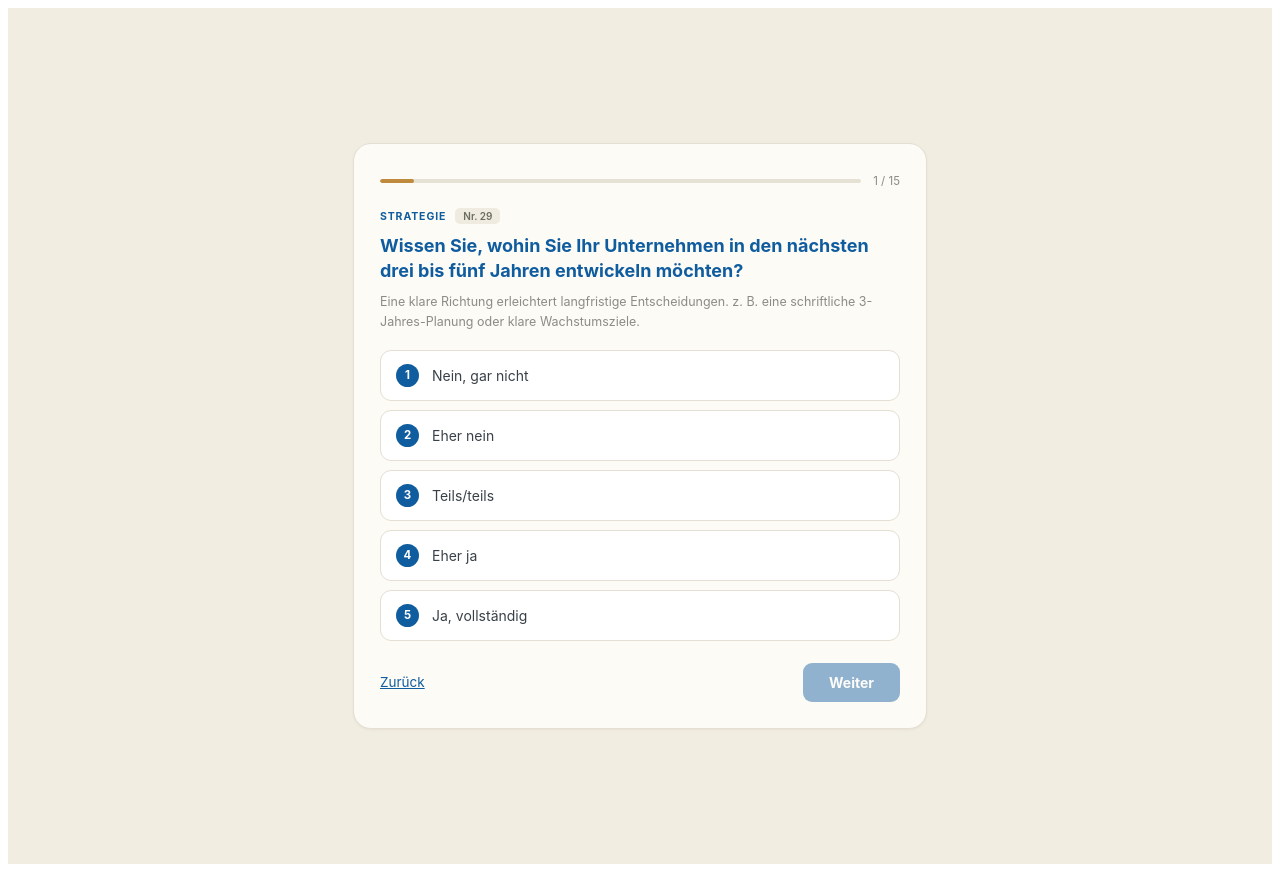
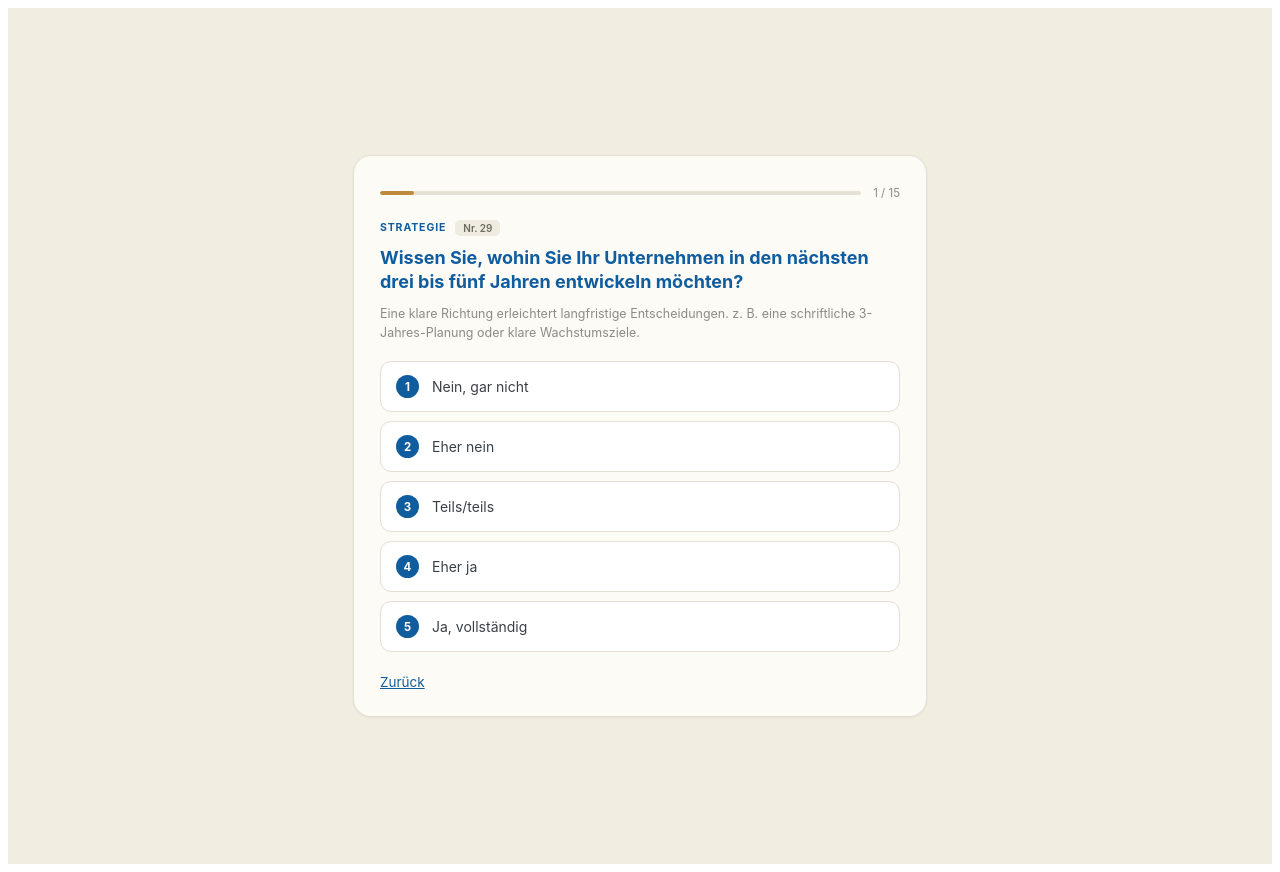
Before and after one commit to angelodurante-sys/Ultra-Light-2-, a React (Vite) app: page / in a window 1280 px wide. Both pictures are taken after a click on the button "Company Compass starten". Built offline with nearby package versions, Linux system fonts and the light colour scheme.

Commit message:
Add files via upload
11.08.2026 zeit 23:29

```diff
--- a/App.jsx
+++ b/App.jsx
@@ -6,7 +6,7 @@ import { RotateCcw, Pencil, Download, Check, Mail, TrendingUp, TrendingDown } fr
 
 /* ══════════════════════════════════════════════════════════════════════════
    COMPANY COMPASS — Adlatus / ba-confisa
-   Version 0.2 · Build 02 (11.08.2026)
+   Version 0.2 · Build 08 (11.08.2026)
 
    BUILD-NUMMER: Bei jeder Fassung, die Claude liefert, zählt BUILD um eins
    hoch. Sie erscheint unten im Fuss der App — so lässt sich jederzeit
@@ -45,7 +45,7 @@ const BRAND = {
 };
 
 // Bei jeder neuen Fassung hochzählen.
-const BUILD = "02";
+const BUILD = "08";
 const BUILD_DATE = "11.08.2026";
 
 const FOOTER = {
@@ -703,6 +703,25 @@ function Intro({ company, setCompany, onStart, resumeAvailable, resumeInfo, onRe
 
 function Quiz({ current, qi, total, selected, onSelect, onNext, onBack, editMode }) {
   const pct = Math.round(((qi + 1) / total) * 100);
+  const isLast = qi === total - 1;
+
+  // Auf der letzten Frage und beim gezielten Nachbearbeiten bleibt der Knopf
+  // stehen: dort ist der nächste Schritt kein blosser Frageweschsel.
+  const autoAdvance = !editMode && !isLast;
+  const timer = useRef(null);
+
+  // Ausstehenden Sprung verwerfen, wenn die Frage wechselt oder die
+  // Komponente verschwindet — sonst springt es nach einem Zurück-Klick weiter.
+  useEffect(() => () => clearTimeout(timer.current), [qi]);
+
+  function choose(v) {
+    onSelect(v);
+    if (!autoAdvance) return;
+    // Kurze Pause, damit die getroffene Wahl noch sichtbar aufleuchtet.
+    clearTimeout(timer.current);
+    timer.current = setTimeout(onNext, 320);
+  }
+
   return (
     <div style={styles.centerWrap}>
       <div style={{ ...styles.card, maxWidth: 520 }}>
@@ -727,7 +746,8 @@ function Quiz({ current, qi, total, selected, onSelect, onNext, onBack, editMode
           {SCALE.map((s) => {
             const active = selected === s.v;
             return (
-              <button key={s.v} onClick={() => onSelect(s.v)}
+              <button key={s.v}
+                onClick={(e) => { choose(s.v); e.currentTarget.blur(); }}
                 style={{ ...styles.scaleBtn, ...(active ? styles.scaleBtnActive : {}) }}>
                 <span style={{ ...styles.scaleNum, ...(active ? styles.scaleNumActive : {}) }}>{s.v}</span>
                 <span>{s.label}</span>
@@ -736,15 +756,17 @@ function Quiz({ current, qi, total, selected, onSelect, onNext, onBack, editMode
           })}
         </div>
 
-        <div style={styles.navRow}>
-          <button style={styles.linkBtn} onClick={onBack}>
+        <div style={{ ...styles.navRow, justifyContent: autoAdvance ? "flex-start" : "space-between" }}>
+          <button style={styles.linkBtn} onClick={() => { clearTimeout(timer.current); onBack(); }}>
             {editMode ? "Zurück zur Übersicht" : "Zurück"}
           </button>
-          <button
-            style={{ ...styles.primaryBtnInline, opacity: selected ? 1 : 0.45, cursor: selected ? "pointer" : "not-allowed" }}
-            onClick={() => selected && onNext()} disabled={!selected}>
-            Weiter
-          </button>
+          {!autoAdvance && (
+            <button
+              style={{ ...styles.primaryBtnInline, opacity: selected ? 1 : 0.45, cursor: selected ? "pointer" : "not-allowed" }}
+              onClick={() => selected && onNext()} disabled={!selected}>
+              {isLast && !editMode ? "Ergebnis anzeigen" : "Weiter"}
+            </button>
+          )}
         </div>
       </div>
     </div>
@@ -857,7 +879,7 @@ function Teaser({ onNext }) {
         </div>
 
         <div style={styles.goldRuleWide} />
-        <button style={styles.primaryBtn} onClick={onNext}>Meine Auswertung senden</button>
+        <button style={styles.primaryBtn} onClick={onNext}>Meine Auswertung erhalten</button>
         <div style={styles.metaLine}>Nur E-Mail erforderlich</div>
       </div>
     </div>
@@ -908,7 +930,7 @@ function EmailGate({ email, setEmail, payload, onSent }) {
 
         <button style={{ ...styles.primaryBtn, opacity: state === "sending" ? 0.6 : 1 }}
           onClick={submit} disabled={state === "sending"}>
-          {state === "sending" ? "Wird gesendet …" : "Meine Auswertung erhalten"}
+          {state === "sending" ? "Wird gesendet …" : "Meine Auswertung senden"}
         </button>
 
         {state === "error" && (
@@ -1032,12 +1054,12 @@ function Report({ displayName, date, catScores, overallAvg, overallPct, overallT
             {summaryLines.map((l, i) => <p key={i} style={styles.summaryLine}>{l}</p>)}
           </div>
 
-          <p style={{ ...styles.reportLead, marginTop: 14 }}>{SUMMARY_OUTRO}</p>
-
-          <p style={styles.reportLeadStrong}>
+          <p style={{ ...styles.reportLeadStrong, marginTop: 14 }}>
             Für eine vertiefte Einordnung Ihrer Ergebnisse steht Ihnen ein erfahrener
             Adlatus-Berater zur Verfügung.
           </p>
+
+          <p style={styles.reportLead}>{SUMMARY_OUTRO}</p>
         </div>
         <Foot n={1} withAddress />
       </section>
@@ -1094,9 +1116,9 @@ function Report({ displayName, date, catScores, overallAvg, overallPct, overallT
           <div style={styles.leselogik}>
             <div style={styles.leselogikTitle}>Leselogik</div>
             <p style={styles.leselogikText}>
-              Rot markiert Bereiche mit deutlichem Handlungsbedarf, Gold und Orange zeigen
-              Bereiche, bei denen eine vertiefte Betrachtung besonders lohnend sein kann, Grün
-              markiert Bereiche mit einer bereits guten Grundlage.
+              Rot markiert Bereiche mit deutlichem Handlungsbedarf, Orange und Gelb zeigen
+              Bereiche, bei denen eine vertiefte Betrachtung besonders lohnend sein kann,
+              Hellgrün und Dunkelgrün markieren Bereiche mit einer bereits guten Grundlage.
             </p>
           </div>
         </div>
@@ -1108,10 +1130,6 @@ function Report({ displayName, date, catScores, overallAvg, overallPct, overallT
         <div style={styles.sheetBody}>
           <h2 style={styles.sheetTitle}>Stärken & Handlungsfelder</h2>
           <p style={styles.sheetIntro}>
-            Die wichtigsten Ergebnisse werden bewusst priorisiert, damit Sie rasch erkennen,<br />
-            wo Sie ansetzen können.
-          </p>
-          <p style={styles.sheetNote}>
             Stärken zeigen die zwei am besten bewerteten Bereiche, Handlungsfelder die zwei mit dem
             grössten Potenzial — unabhängig von der absoluten Bewertungsstufe. Bei einer Bewertung
             von Professionell oder Exzellent werden keine Massnahmen empfohlen.
@@ -1145,16 +1163,20 @@ function Report({ displayName, date, catScores, overallAvg, overallPct, overallT
         <div style={styles.sheetBody}>
           <h2 style={styles.sheetTitle}>Von der Standortbestimmung zur Umsetzung</h2>
           <p style={styles.sheetIntro}>
-            Der Company Compass gibt Ihnen eine erste Standortbestimmung. Welche Massnahmen für Ihr
-            Unternehmen die grösste Wirkung erzielen, hängt von Ihrer individuellen Situation und
-            Ihren Prioritäten ab – im persönlichen Gespräch mit einem erfahrenen Adlatus-Berater
-            lassen sich diese gezielt einordnen.
+            Die Standortbestimmung zeigt, wo Sie stehen. Die schwierigere Frage ist, wo Sie zuerst
+            anpacken sollen.
           </p>
-          <p style={styles.sheetHighlight}>Die Interpretation Ihrer Ergebnisse ist im Erstgespräch kostenlos.</p>
+          <p style={styles.sheetIntro}>
+            Im Gespräch gehen Sie Ihre Ergebnisse durch, unterscheiden zwischen dringend und wichtig
+            und fixieren zwei bis drei Schritte, die in Ihrer Situation wirklich etwas bewegen.
+            Unsere Beraterinnen und Berater bringen langjährige Führungserfahrung aus der
+            Wirtschaft mit – sie kennen diese Situationen aus der Praxis.
+          </p>
+          <p style={styles.sheetHighlight}>Das Erstgespräch ist kostenlos und unverbindlich.</p>
 
           <div style={styles.contactBox}>
             <Wordmark compact />
-            <div style={styles.contactLabel}>IHR KONTAKT</div>
+            <div style={styles.contactLabel}>Ihr Kontakt</div>
             <div style={styles.contactRole}>{CONTACT.role}</div>
             <div style={styles.contactName}>{CONTACT.name}</div>
             <div style={styles.contactLine}>{CONTACT.city}</div>
@@ -1568,8 +1590,8 @@ const styles = {
   summaryLine: { fontSize: "calc(13 * var(--rs))", lineHeight: 1.62, color: INK, margin: "0 0 6px" },
 
   sheetTitle: { color: BLUE, fontSize: "calc(23 * var(--rs))", fontWeight: 700, margin: "0 0 9px", textAlign: "center" },
-  sheetIntro: { fontSize: "calc(13 * var(--rs))", lineHeight: 1.6, color: "#5C6169", margin: "0 auto 6px", textAlign: "center", maxWidth: "125mm" },
-  sheetNote: { fontSize: "calc(12 * var(--rs))", lineHeight: 1.6, color: MUTED, margin: "0 auto 16px", textAlign: "center", maxWidth: "140mm" },
+  sheetIntro: { fontSize: "calc(13 * var(--rs))", lineHeight: 1.6, color: "#5C6169", margin: "0 auto 8px", textAlign: "center", maxWidth: "132mm" },
+  sheetNote: { fontSize: "calc(13 * var(--rs))", lineHeight: 1.6, color: MUTED, margin: "0 auto 16px", textAlign: "center", maxWidth: "140mm" },
   sheetHighlight: { fontSize: "calc(14 * var(--rs))", fontWeight: 700, color: INK, margin: "14px 0 0", textAlign: "center" },
 
   radarWrap: { display: "flex", justifyContent: "center", margin: "6px 0 4px" },
@@ -1604,10 +1626,10 @@ const styles = {
   actionRow: { display: "flex", alignItems: "flex-start", gap: 6, fontSize: "calc(11.5 * var(--rs))", lineHeight: 1.5, color: "#5C6169", marginBottom: 3 },
 
   contactBox: { marginTop: 26, border: `1px solid ${LINE}`, borderRadius: 12, padding: "20px 22px", background: "#FBF9F3", textAlign: "center" },
-  contactLabel: { fontSize: "calc(22 * var(--rs))", fontWeight: 700, letterSpacing: "2px", color: BLUE, marginTop: 16 },
-  contactRole: { fontSize: "calc(12 * var(--rs))", color: MUTED, marginTop: 9 },
-  contactName: { fontSize: "calc(17 * var(--rs))", fontWeight: 700, color: INK, marginTop: 2 },
-  contactLine: { fontSize: "calc(12.5 * var(--rs))", color: "#5C6169", marginTop: 3 },
+  contactLabel: { fontSize: "calc(13 * var(--rs))", fontWeight: 700, letterSpacing: "1.4px", color: BLUE, marginTop: 16 },
+  contactRole: { fontSize: "calc(13 * var(--rs))", color: MUTED, marginTop: 9 },
+  contactName: { fontSize: "calc(18 * var(--rs))", fontWeight: 700, color: INK, marginTop: 2 },
+  contactLine: { fontSize: "calc(13.5 * var(--rs))", color: "#5C6169", marginTop: 3 },
 
   critBox: { border: "1px solid", borderRadius: 12, padding: "20px 22px" },
   critBoxTitle: { color: BLUE, fontSize: "calc(20 * var(--rs))", fontWeight: 700, margin: "0 0 9px", textAlign: "center" },
@@ -1637,6 +1659,7 @@ const globalCss = `
   button:focus-visible, input:focus-visible, textarea:focus-visible, a:focus-visible {
     outline: 2px solid ${BLUE}; outline-offset: 2px;
   }
+  button:focus:not(:focus-visible) { outline: none; }
   input::placeholder, textarea::placeholder { color: #B4B0A4; }
 
   @media (max-width: 900px) {
@@ -1657,13 +1680,21 @@ const globalCss = `
   @media print {
     html, body { background: #FFFFFF !important; margin: 0; padding: 0; }
     :root, .a4 { --rs: 1px !important; }
+
+    /* Hintergrundfarben auch dann drucken, wenn der Nutzer die Option
+       "Hintergrundgrafiken" im Druckdialog nicht selbst aktiviert. */
+    .a4, .a4 * {
+      -webkit-print-color-adjust: exact !important;
+      print-color-adjust: exact !important;
+      color-adjust: exact !important;
+    }
     .no-print { display: none !important; }
     .dev-only { display: none !important; }
 
     .a4 {
       width: 210mm !important;
-      height: 297mm !important;
-      min-height: 297mm !important;
+      height: 296mm !important;
+      min-height: 296mm !important;
       box-shadow: none !important;
       margin: 0 !important;
       page-break-after: always;
```
